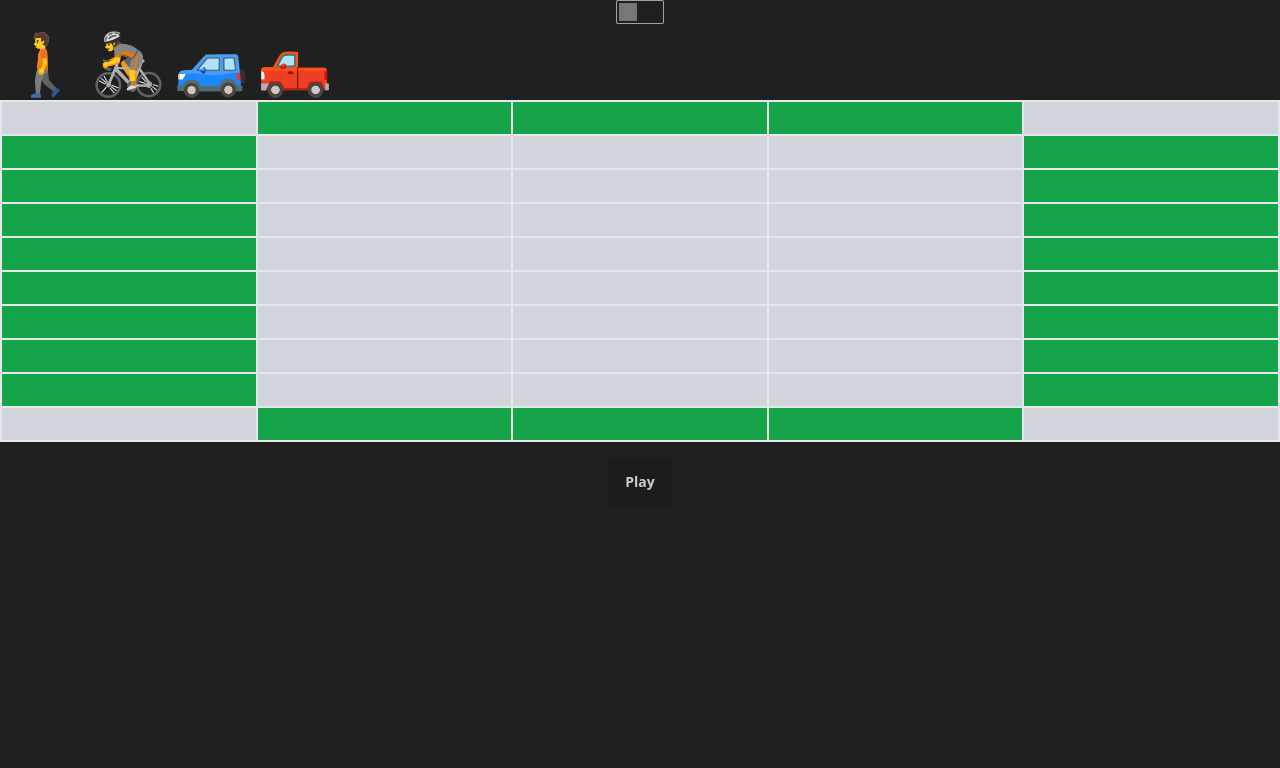
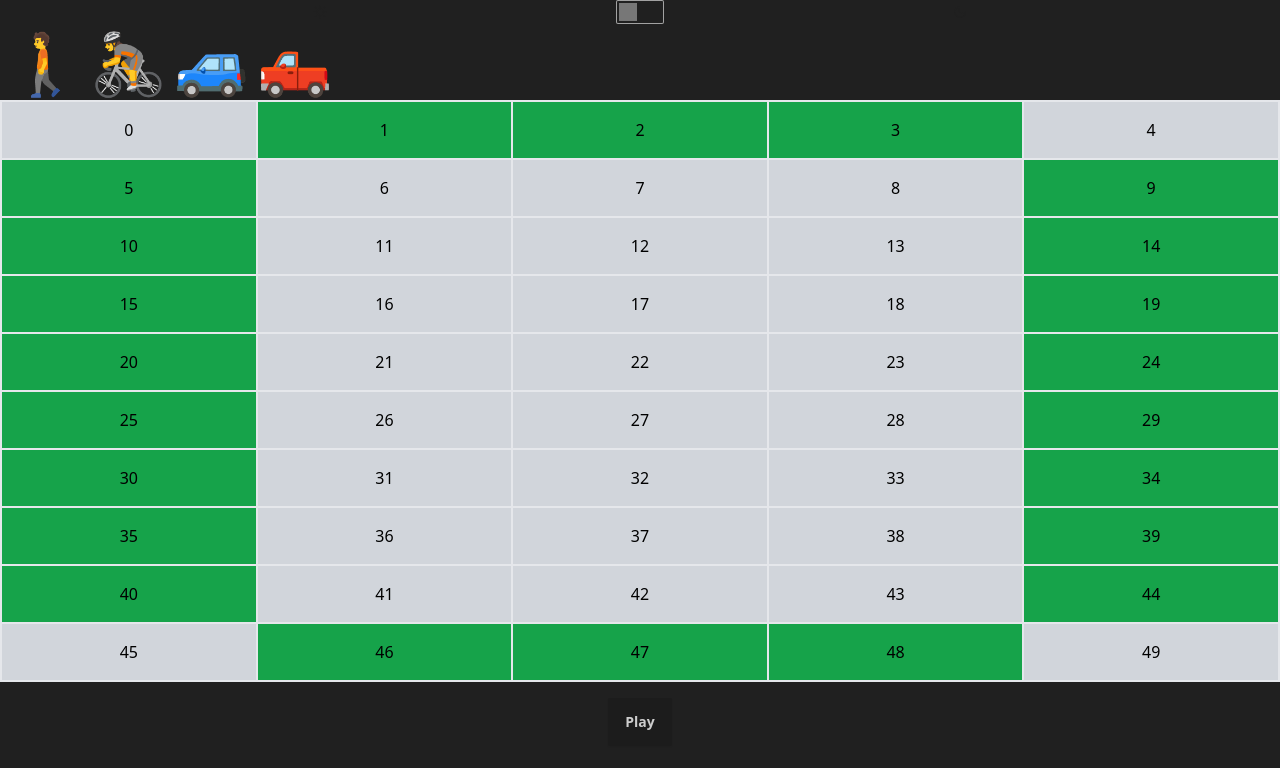
Before and after one commit to Direwen/Simulator-for-Implication-of-Ethics-in-Autonomous-Vehicles, a Vue app: page / in a window 1280 px wide. Shown: the top 768 px of the page. Built offline with nearby package versions, Linux system fonts and the light colour scheme.

Commit message:
Revert to Basic - Discarding Multi-Side Movement

```diff
--- a/src/components/GameBoard.vue
+++ b/src/components/GameBoard.vue
@@ -2,11 +2,11 @@
 
     <div class="border bg-gray-300 grid grid-rows-10 grid-cols-5">
         <div v-for="(each, index) in (appStore.totalColumns * appStore.totalRows)" :key="index" :data-index="index"
-            class="border cursor-pointer text-center relative flex justify-center items-center"
+            class="border text-black cursor-pointer text-center relative flex justify-center items-center"
             :class="{ 'bg-green-600 dropzone': isEntityAllowed(index), 'p-4': appStore.placedEntities.length == 0 }"
             @dragover.prevent="onDragOver" @dragleave="onDragLeave" @drop="(event) => onDrop(event, index)"
             @click="clickCell(index)">
-
+            {{ index }}
             <span v-for="entity in appStore.placedEntities.filter(e => e.position === index)"
                 :key="entity.entityId + '-' + entity.position" class="text-2xl">
                 {{ appStore.entities[entity.entityId]?.content }}
--- a/src/stores/appStore.js
+++ b/src/stores/appStore.js
@@ -47,9 +47,9 @@ export const useAppStore = defineStore('app', {
             backupEntities: [],
             totalColumns: 5,
             totalRows: 10,
-            maxEntities: 5,
+            maxEntities: 10,
             stuckCounter: 0,   // New counter for intervals with no movement
-            maxStuckIntervals: 5,  // Number of intervals to wait before stopping
+            maxStuckIntervals: 10,  // Number of intervals to wait before stopping
         }
     },
 
@@ -164,7 +164,7 @@ export const useAppStore = defineStore('app', {
                     const entity = this.placedEntities[i];
                     const prevPosition = entity.position;
                     if ((entity.entityId != 'entity-av') ? !this.moveGenericEntity(i) : !this.moveAvEntity(i)) {
-                        toast.error(`A Collision occurred at ${this.placedEntities[i].position}`);
+                        toast.error(`A Collision occurred at ${entity.position}\n#Culprit => ${entity.entityId}`);
                         this.stopPlayMode();
                         clearInterval(moveInterval);
                         return;
@@ -192,10 +192,12 @@ export const useAppStore = defineStore('app', {
             const placedEntity = this.placedEntities[index];
             const entityDetails = this.entities[placedEntity.entityId];
             if (this.istimeToMove(placedEntity, entityDetails)) {
-                this.updatePosition(index);
-                placedEntity.lastMoveTime = Date.now();
+                //Detect Collision with AV
+                if (!this.detectCollisionsWithAv(index, this.placedEntities)) {
+                    this.updatePosition(index);
+                    placedEntity.lastMoveTime = Date.now();
+                }
             }
-            //Detect Collision
             return this.checkCollisions(index, this.placedEntities);
         },
 
@@ -203,6 +205,8 @@ export const useAppStore = defineStore('app', {
             const placedEntity = this.placedEntities[index];
             const entityDetails = this.entities[placedEntity.entityId];
             if (this.istimeToMove(placedEntity, entityDetails)) {
+                // Predict Collisions
+                this.predictCollisions(index, this.placedEntities);
                 this.updatePosition(index);
                 placedEntity.lastMoveTime = Date.now();
             }
@@ -253,46 +257,128 @@ export const useAppStore = defineStore('app', {
         },
 
         checkCollisions(entityIndex, placedEntities) {
-            for (let index = 0; index < this.placedEntities.length; index++) {
+            for (let index = 0; index < placedEntities.length; index++) {
                 if (index === entityIndex) continue;
-                if (this.placedEntities[index].position === this.placedEntities[entityIndex].position) return false;
+                if (placedEntities[index].position === placedEntities[entityIndex].position) return false;
             }
 
             return true;
         },
 
-        // predictCollisions(mainEntity, placedEntities) {
-        //     const filteredEntities = placedEntities.filter(entity => entity.entityId != mainEntity.entityId);
-        //     const avPredictedNextPosition = this.predictNextPosition(mainEntity);
+        detectCollisionsWithAv(entityIndex, placedEntities) {
+            const assumedNextPosition = this.predictNextPosition(placedEntities[entityIndex]);
 
-        //     filteredEntities.forEach(entity => {
+            const avEntity = placedEntities[placedEntities.length - 1];
 
-        //         if (entity.position == mainEntity.position) {
-        //             toast.success(`An entity crashed into AV at ${entity.position}`);
-        //         }
+            if (avEntity.position === assumedNextPosition) return true;
 
-        //         entity.predictedNextPosition = this.predictNextPosition(entity);
+            return false;
+        },
 
-        //         // Predicting Collisions based on current positions of other entities
-        //         if (entity.position === avPredictedNextPosition) {
-        //             console.log('About to collide at ', avPredictedNextPosition);
-        //             toast.warning(`A Collision about to happen at ${avPredictedNextPosition}`);
-        //             return;
-        //         } else {
-        //             console.log(`no collisions at ${avPredictedNextPosition} of AV and ${entity.position} of Entity`)
-        //         }
+        predictCollisions(entityIndex, placedEntities) {
+            // Get the predicted next position of the current entity
+            const assumedNextPosition = this.predictNextPosition(placedEntities[entityIndex]);
+            const currentEntity = placedEntities[entityIndex];
+            const currentEntitySpeed = this.entities[currentEntity.entityId].speed;
 
-        //         // Predicting Collision based on next positions of other entities
-        //         if (entity.predictedNextPosition === avPredictedNextPosition) {
-        //             console.log(`Predicted collision at ${entity.predictedNextPosition}, next position of ${entity.entityId}`)
-        //             toast.info(`Predicted a potential collision at ${avPredictedNextPosition}`);
-        //             return;
-        //         } else {
-        //             console.log("No potential collisions detected");
-        //         }
-        //     });
+            // Loop through all placed entities to check for potential collisions
+            for (let index = 0; index < placedEntities.length; index++) {
+                // Skip the current entity itself
+                if (entityIndex === index) continue;
 
-        // },
+                // Get the entity being checked and predict its next position
+                const entity = placedEntities[index];
+                entity.predictedNextPosition = this.predictNextPosition(entity);
+                const otherEntitySpeed = this.entities[entity.entityId].speed;
+
+                // Calculate the time it would take for both entities to reach their next positions
+                const timeToReachCurrentEntity = currentEntitySpeed > 0 ? currentEntity.speed : Infinity;
+                const timeToReachOtherEntity = otherEntitySpeed > 0 ? otherEntitySpeed : Infinity;
+
+                // Check if the other entity is currently at the assumed next position
+                if (entity.position === assumedNextPosition) {
+                    console.log('About to collide at ', assumedNextPosition);
+                    toast.warning(`A Collision about to happen at ${assumedNextPosition}`);
+                    console.log(this.specifyCollisionType(currentEntity, placedEntities));
+                    return; // Exit the function if a collision is imminent
+                }
+
+                // Check for potential collision based on predicted next positions and their respective speeds
+                if ((entity.predictedNextPosition === assumedNextPosition) && (timeToReachCurrentEntity === timeToReachOtherEntity)) {
+                    console.log(`Predicted collision at ${entity.predictedNextPosition}, next position of ${entity.entityId}`);
+                    toast.info(`Predicted a potential collision at ${assumedNextPosition}`);
+                    return; // Exit the function if a potential collision is detected
+                }
+            }
+        },
+
+        specifyCollisionType(mainEntity, placedEntities, direction) {
+            const avPosition = mainEntity.position;
+            const totalCols = this.totalColumns;
+            const totalRows = this.totalRows;
+
+            // Neighboring cells (same as before)
+            const top = avPosition - totalCols;
+            const bottom = avPosition + totalCols;
+            const left = avPosition - 1;
+            const right = avPosition + 1;
+            const topRight = avPosition - totalCols + 1;
+            const bottomRight = avPosition + totalCols + 1;
+
+            const isLeftEdge = avPosition % totalCols === 0;
+            const isRightEdge = avPosition % totalCols === totalCols - 1;
+            const isTopEdge = avPosition < totalCols;
+            const isBottomEdge = avPosition >= totalCols * (totalRows - 1);
+
+            // Possible moves based on direction (no backward moves)
+            let possibleMoves = [];
+            if (direction === 'right') {
+                possibleMoves = [
+                    { pos: top, priority: 2, valid: !isTopEdge },
+                    { pos: bottom, priority: 3, valid: !isBottomEdge },
+                    { pos: right, priority: 1, valid: !isRightEdge },
+                    { pos: topRight, priority: 1, valid: !isTopEdge && !isRightEdge },
+                    { pos: bottomRight, priority: 1, valid: !isBottomEdge && !isRightEdge }
+                ];
+            } else if (direction === 'up') {
+                possibleMoves = [
+                    { pos: left, priority: 3, valid: !isLeftEdge },
+                    { pos: right, priority: 2, valid: !isRightEdge },
+                    { pos: top, priority: 1, valid: !isTopEdge }
+                ];
+            } else if (direction === 'down') {
+                possibleMoves = [
+                    { pos: left, priority: 3, valid: !isLeftEdge },
+                    { pos: right, priority: 2, valid: !isRightEdge },
+                    { pos: bottom, priority: 1, valid: !isBottomEdge }
+                ];
+            }
+
+            // Filter valid moves and sort by priority
+            possibleMoves = possibleMoves
+                .filter(cell => cell.valid)
+                .sort((a, b) => a.priority - b.priority);
+
+            // Check if cells are occupied
+            const blockedCells = placedEntities.map(e => e.position);
+            const availableMoves = possibleMoves.filter(pos => !blockedCells.includes(pos.pos));
+
+            if (availableMoves.length > 0) {
+                // Return the best avoidable move (lowest priority number)
+                return {
+                    'status': 'avoidable',
+                    'suggestedPosition': availableMoves[0].pos
+                };
+            } else {
+                // All cells blocked – unavoidable
+                return {
+                    'status': 'unavoidable'
+                };
+            }
+        }
+
+
+
 
     }
 })
```
